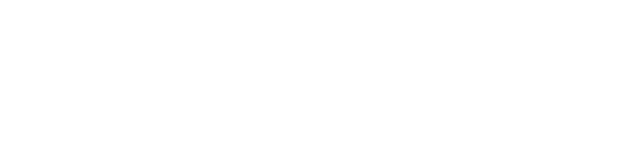
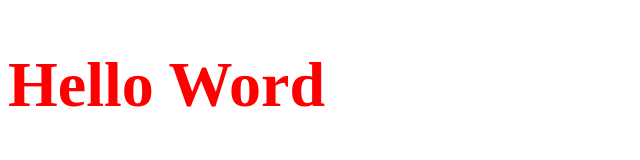
Before and after one commit to LeonidQWE/js-lesson1, a plain HTML site: page index.html in a window 1280 px wide. Shown: the whole page, without its empty margins (0-640 px from the left). Drawn offline with Linux system fonts and the light colour scheme.

Commit message:
add style.css

```diff
--- a/index.html
+++ b/index.html
@@ -5,8 +5,9 @@
   <meta http-equiv="X-UA-Compatible" content="IE=edge">
   <meta name="viewport" content="width=device-width, initial-scale=1.0">
   <title>Document</title>
+  <link rel="stylesheet" href="./style.css">
 </head>
 <body>
-
+  <h1>Hello Word</h1>
 </body>
 </html>
--- /dev/null
+++ b/style.css
@@ -0,0 +1,5 @@
+h1 {
+  line-height: 1.3;
+  color: red;
+  font-size: 64px;
+}
```
